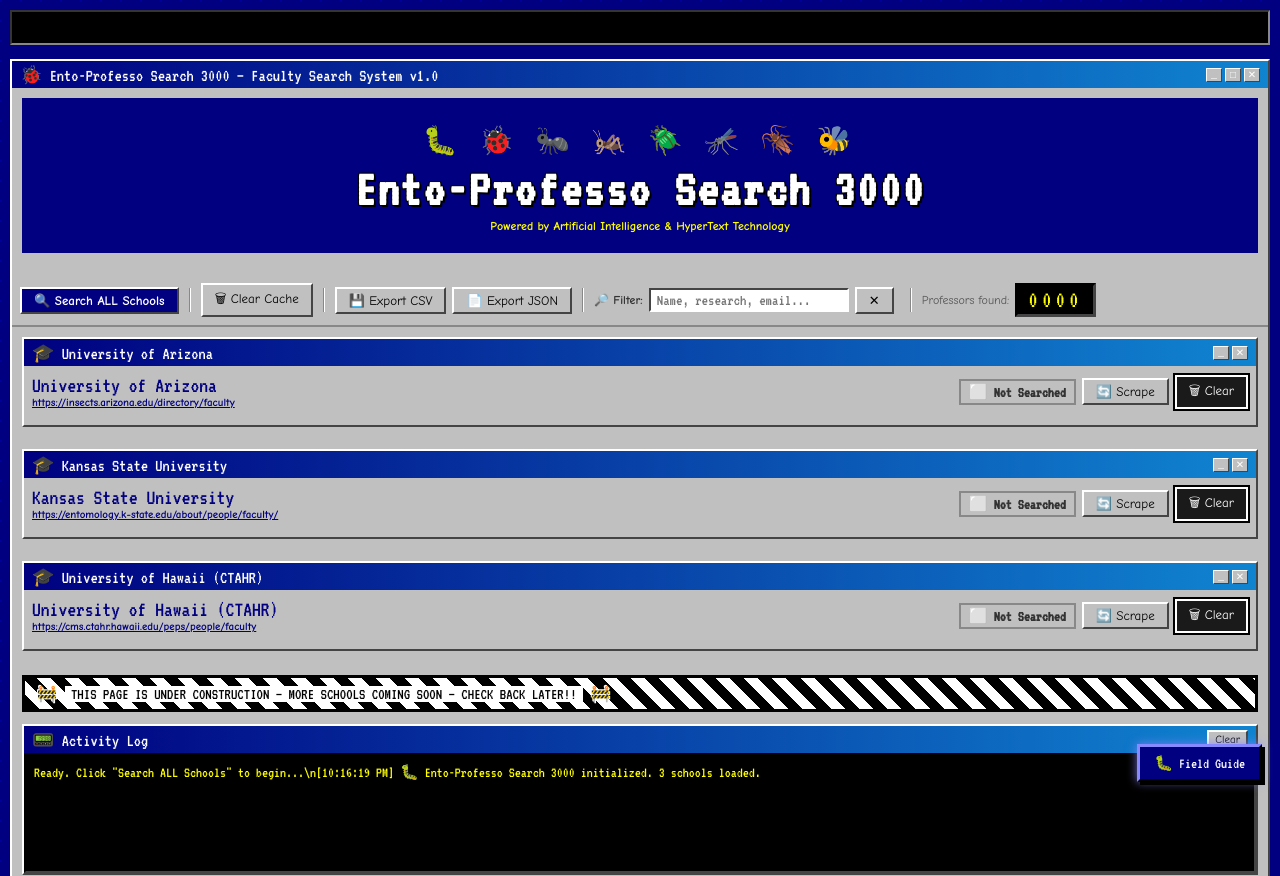
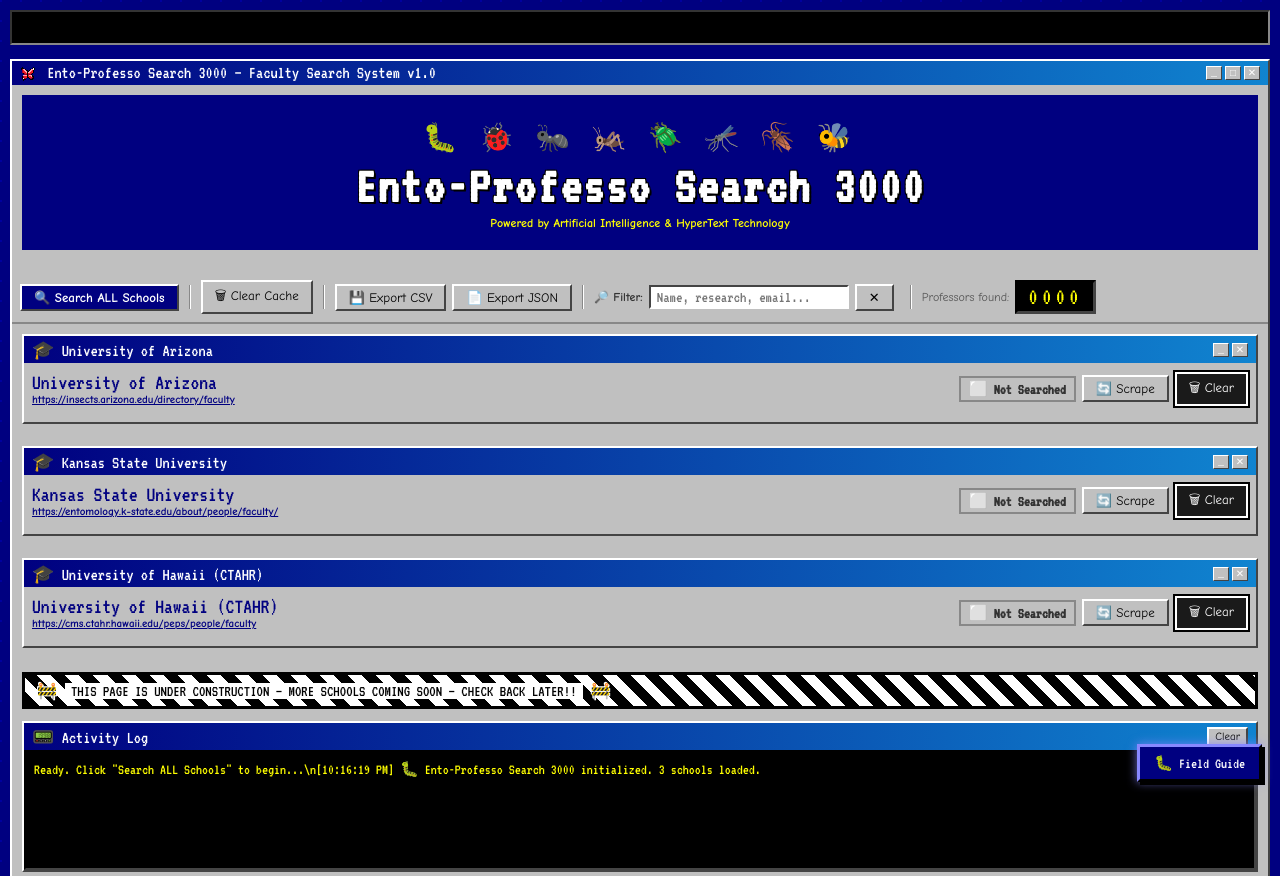
Before and after one commit to Pondering-North/bugprof-finder, a plain HTML site: page index.html in a window 1280 px wide. Shown: the top 876 px of the page. Drawn offline with Linux system fonts and the light colour scheme.

Commit message:
Add personal images, update span with butterfly icon

```diff
--- a/index.html
+++ b/index.html
@@ -359,7 +359,10 @@
 <!-- MAIN WINDOW -->
 <div class="win">
   <div class="win-title">
-    <span>🐞 Ento-Professo Search 3000 — Faculty Search System v1.0</span>
+    <span>
+      <img src="images/butterfly-red.png" style="height:16px; vertical-align:middle; image-rendering:pixelated; margin-right:4px;">
+      Ento-Professo Search 3000 — Faculty Search System v1.0
+    </span>
     <div class="btns">
       <div class="win-btn">_</div>
       <div class="win-btn">□</div>
```
Also changed, not shown: assets/space-invader.png (added), images/butterfly-red.png (added), images/heart.png (added), images/space-invader-orange.png (added).
